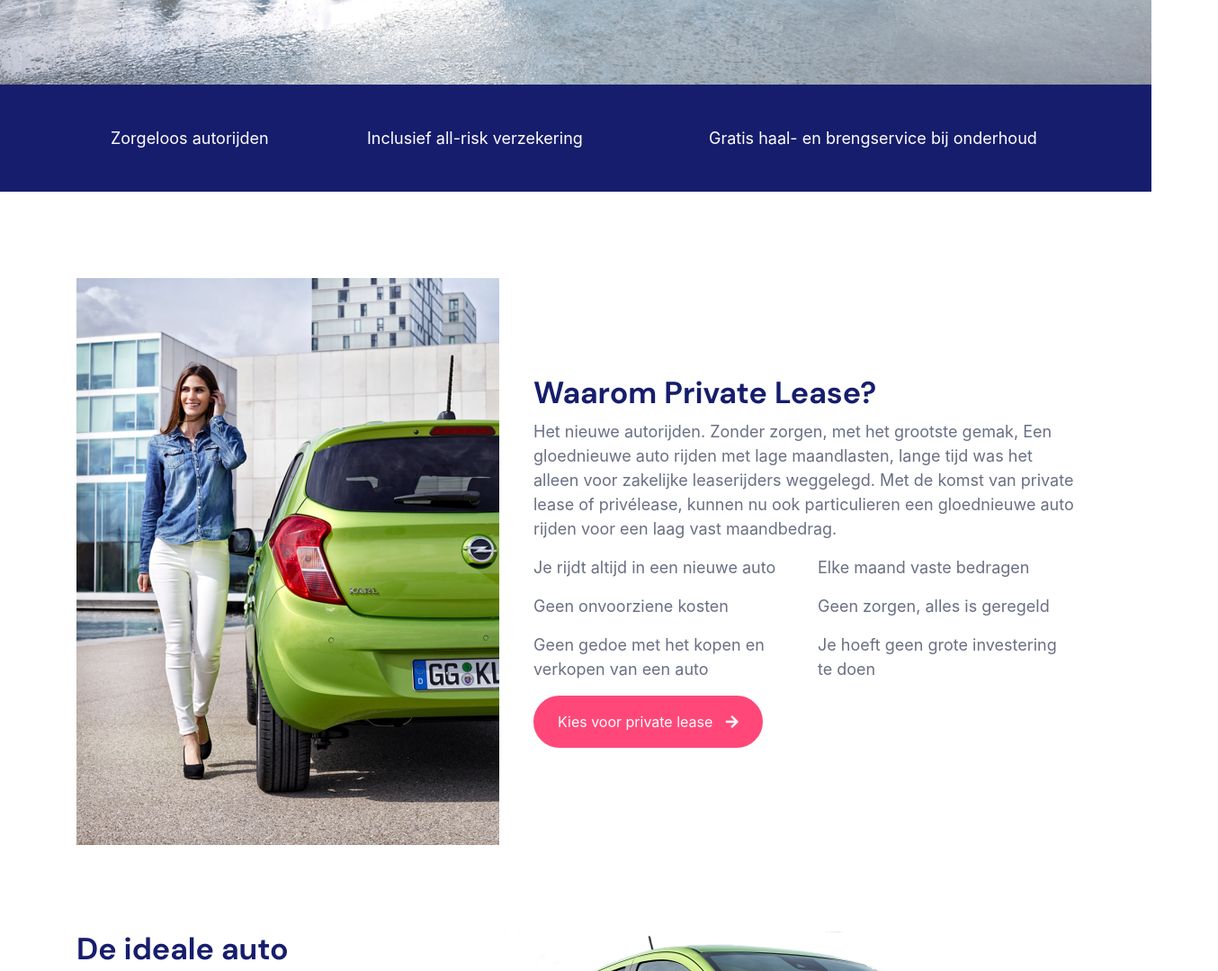
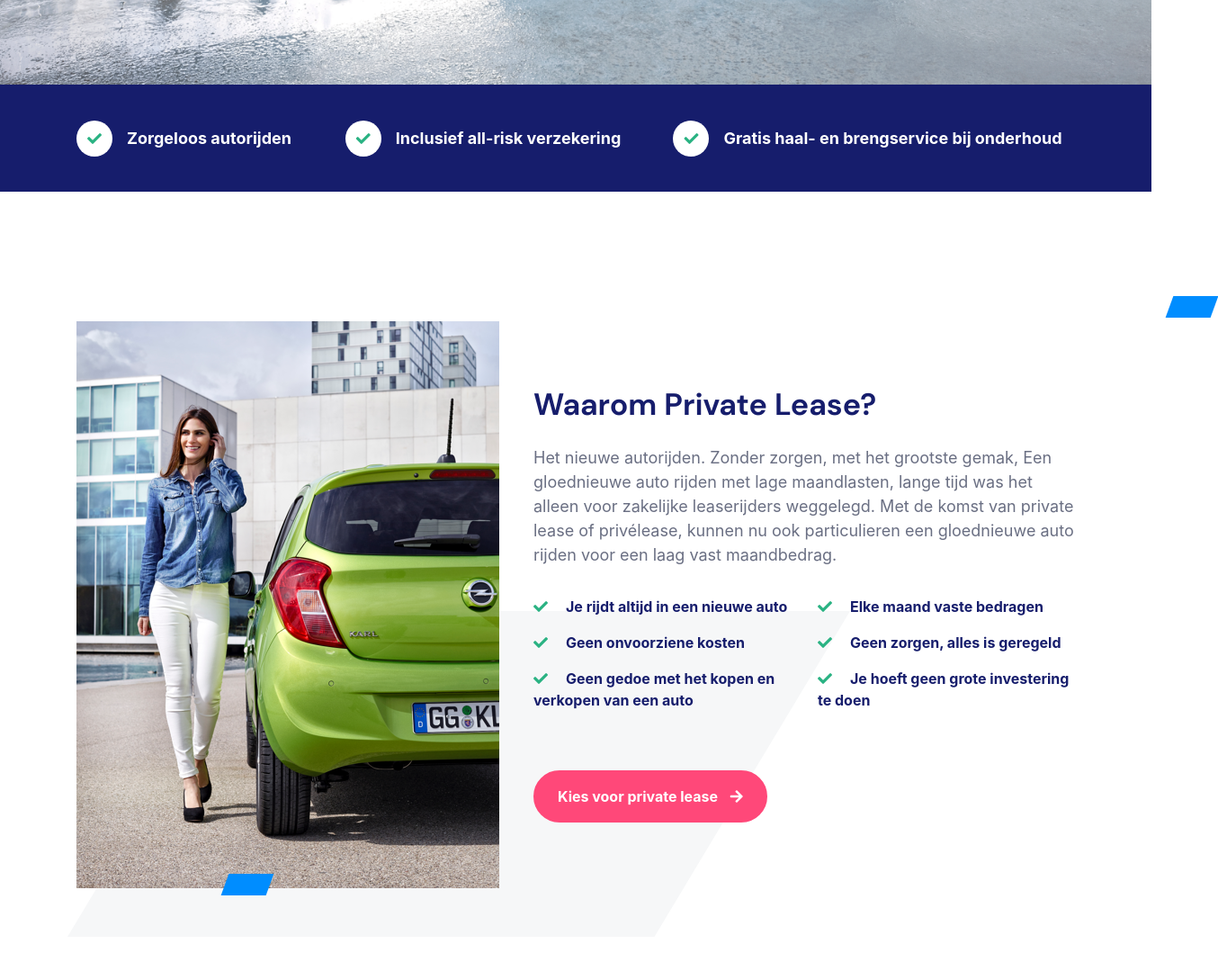
Before and after one commit to Lena35/opdracht, a website: page index.html in a window 1280 px wide. Shown: the part 760-1839 px from the top of the page at 90% size, 1354 px wide, since content can reach past the window. Drawn offline with nearby package versions, Linux system fonts and the light colour scheme.

Commit message:
more styling & details

```diff
--- a/index.html
+++ b/index.html
@@ -66,8 +66,7 @@
 				<div class="col-4 px-0">
 					<h1>Starlease is private leasen zonder zorgen.</h1>
 					<p class="py-3">Het nieuwe autorijden. Zonder zorgen, met het grootste gemak, voor de scherpste
-						prijs. Bij
-						StarLease regelen we dat voor u!</p>
+						prijs. Bij StarLease regelen we dat voor u!</p>
 					<a class="btn button" href="#">Ik wil meer weten <i class="fas fa-arrow-right"></i></a>
 				</div>
 			</div>
@@ -76,19 +75,31 @@
 	<section class="section-banner mb-5">
 		<div class="container">
 			<div class="row">
-				<div class="col-3">
-					<p>Zorgeloos autorijden</p>
+				<div class="col-3 px-0">
+					<div class="inner-banner">
+						<i class="fas fa-check"></i>
+						<p>Zorgeloos autorijden</p>
+					</div>
 				</div>
-				<div class="col-4">
-					<p>Inclusief all-risk verzekering</p>
+				<div class="col-4 px-0">
+					<div class="inner-banner">
+						<i class="fas fa-check"></i>
+						<p>Inclusief all-risk verzekering</p>
+					</div>
 				</div>
-				<div class="col-5">
-					<p>Gratis haal- en brengservice bij onderhoud</p>
+				<div class="col-5 px-0">
+					<div class="inner-banner">
+						<i class="fas fa-check"></i>
+						<p>Gratis haal- en brengservice bij onderhoud</p>
+					</div>
 				</div>
 			</div>
 		</div>
 	</section>
-	<section class="section-usps">
+	<section class="section-usps py-5">
+		<div class="blue-rectangle"></div>
+		<div class="blue-rectangle"></div>
+		<div class="background-clippy"></div>
 		<div class="container py-5">
 			<div class="row">
 				<div class="col-4">
@@ -96,20 +107,20 @@
 				</div>
 				<div class="col-7 offset-md-1 pl-5 d-flex flex-wrap align-content-center">
 					<h2>Waarom Private Lease?</h2>
-					<p>Het nieuwe autorijden. Zonder zorgen, met het grootste gemak, Een gloednieuwe auto rijden met
-						lage maandlasten, lange tijd was het alleen voor zakelijke leaserijders weggelegd. Met de komst
+					<p class="py-3">Het nieuwe autorijden. Zonder zorgen, met het grootste gemak, Een gloednieuwe auto
+						rijden met lage maandlasten, lange tijd was het alleen voor zakelijke leaserijders weggelegd. Met de komst
 						van private lease of privélease, kunnen nu ook particulieren een gloednieuwe auto rijden voor
 						een laag vast maandbedrag.</p>
 					<div class="row">
-						<div class="col-6">
-							<p>Je rijdt altijd in een nieuwe auto</p>
-							<p>Geen onvoorziene kosten</p>
-							<p>Geen gedoe met het kopen en verkopen van een auto</p>
+						<div class="col-6 inner-usps">
+							<p><i class="fas fa-check"></i>Je rijdt altijd in een nieuwe auto</p>
+							<p><i class="fas fa-check"></i>Geen onvoorziene kosten</p>
+							<p><i class="fas fa-check"></i>Geen gedoe met het kopen en verkopen van een auto</p>
 						</div>
-						<div class="col-6">
-							<p>Elke maand vaste bedragen</p>
-							<p>Geen zorgen, alles is geregeld</p>
-							<p>Je hoeft geen grote investering te doen</p>
+						<div class="col-6 inner-usps">
+							<p><i class="fas fa-check"></i>Elke maand vaste bedragen</p>
+							<p><i class="fas fa-check"></i>Geen zorgen, alles is geregeld</p>
+							<p><i class="fas fa-check"></i>Je hoeft geen grote investering te doen</p>
 						</div>
 					</div>
 					<a class="btn button" href="#">Kies voor private lease <i class="fas fa-arrow-right"></i></a>
@@ -117,7 +128,7 @@
 			</div>
 		</div>
 	</section>
-	<section class="section-data">
+	<section class="section-data py-5">
 		<div class="container py-5">
 			<div class="row">
 				<div class="col-5">
@@ -165,8 +176,7 @@
 						<div class="blue-rectangle d-flex justify-content-end"></div>
 						<h2>Meer weten over Starlease?</h2>
 						<p class="py-3">Laat je gegevens achter via onderstaand formulier en wij nemen zo spoedig
-							mogelijk contact
-							met u op</p>
+							mogelijk contact met u op</p>
 						<a href="mailto:sales@starlease.nl"><img src="imgs/envelope.svg" alt=""> sales@starlease.nl</a>
 						<a href="tel:0543123456"><img src="imgs/phone.svg" alt=""> 0543 - 123 456</a>
 					</div>
--- a/scss/_basics.scss
+++ b/scss/_basics.scss
@@ -20,6 +20,7 @@ p {
 	color: $white;
 	border: 2px solid $pink;
 	border-radius: 30px;
+	font-weight: 700;
 	padding: 15px 25px;
 
 	i {
@@ -34,8 +35,6 @@ p {
 }
 
 .blue-rectangle {
-	height: 24px;
-	width: 50px;
 	background-color: $lightblue;
 }
 
--- a/scss/_content.scss
+++ b/scss/_content.scss
@@ -5,6 +5,29 @@
 	background-position: center;
 	height: 730px;
 	max-width: 100%;
+
+	.blue-rectangle {
+		transform: translate(86px, 285px) skewX(-20deg);
+		width: 32px;
+		height: 15px;
+	}
+
+	.pink-rectangle {
+		background-color: $pink;
+		transform: translate(1120px, 0) skewX(-20deg);
+		height: 15px;
+		width: 32px;
+	}
+
+	.blue-arrow {
+		background-color: $lightblue;
+		width: 118px;
+		height: 105px;
+		clip-path: polygon(100% 0, 0 41%, 100% 100%);
+		position: absolute;
+		top: 180px;
+		right: 14px;
+	}
 
 	h1 {
 		width: 382px;
@@ -19,14 +42,74 @@
 	background-color: $darkblue;
 	padding: 30px 38px;
 
-	p {
-		margin-bottom: 0;
-		padding: 16px 38px;
-		color: $white;
+	.inner-banner {
+		display: flex;
+		align-items: center;
+		justify-content: center;
+
+		i {
+			color: $green;
+			background-color: $white;
+			border-radius: 50%;
+			height: 40px;
+			width: 40px;
+			float: left;
+			display: flex;
+			justify-content: center;
+			align-items: center;
+		}
+
+		p {
+			margin-bottom: 0;
+			padding: 16px;
+			font-weight: 700;
+			white-space: nowrap;
+			color: $white;
+		}
 	}
 }
 
 .section-usps {
+	.background-clippy {
+		background-color: $backgroundgrey;
+		width: 870px;
+		height: 362px;
+		position: absolute;
+		clip-path: polygon(25% 0%, 100% 0%, 75% 100%, 0% 100%);
+		transform: translate(75px, 370px);
+	}
+
+	.blue-rectangle {
+		width: 50px;
+		height: 24px;
+		position: absolute;
+
+		&:first-child {
+			transform: translate(1300px, 20px) skewX(-20deg);
+		}
+
+		&:not(:first-child) {
+			transform: translate(250px, 662px) skewX(-20deg);
+			z-index: 1;
+		}
+	}
+
+	a {
+		margin-top: 50px;
+	}
+
+	.inner-usps {
+		p {
+			font-weight: 700;
+			color: $darkblue;
+			font-size: $fontSize16;
+
+			i {
+				color: $green;
+				margin-right: 20px;
+			}
+		}
+	}
 }
 
 .section-data {
--- a/scss/_footer.scss
+++ b/scss/_footer.scss
@@ -30,7 +30,14 @@ footer {
 
 				a {
 					color: $darkblue;
+					font-weight: 400;
 					text-decoration: underline;
+				}
+			}
+
+			.form-check {
+				label {
+					font-weight: 400;
 				}
 			}
 		}
--- a/scss/_variables.scss
+++ b/scss/_variables.scss
@@ -27,6 +27,7 @@ $pink: #FF4879;
 $grey: #6A6F83;
 $green: #29B282;
 $lightgrey: #F6F7F8;
+$backgroundgrey: #F6F7F8;
 $black: #000;
 $white: #FFF;
 
```
Also changed, not shown: css/style.css.
